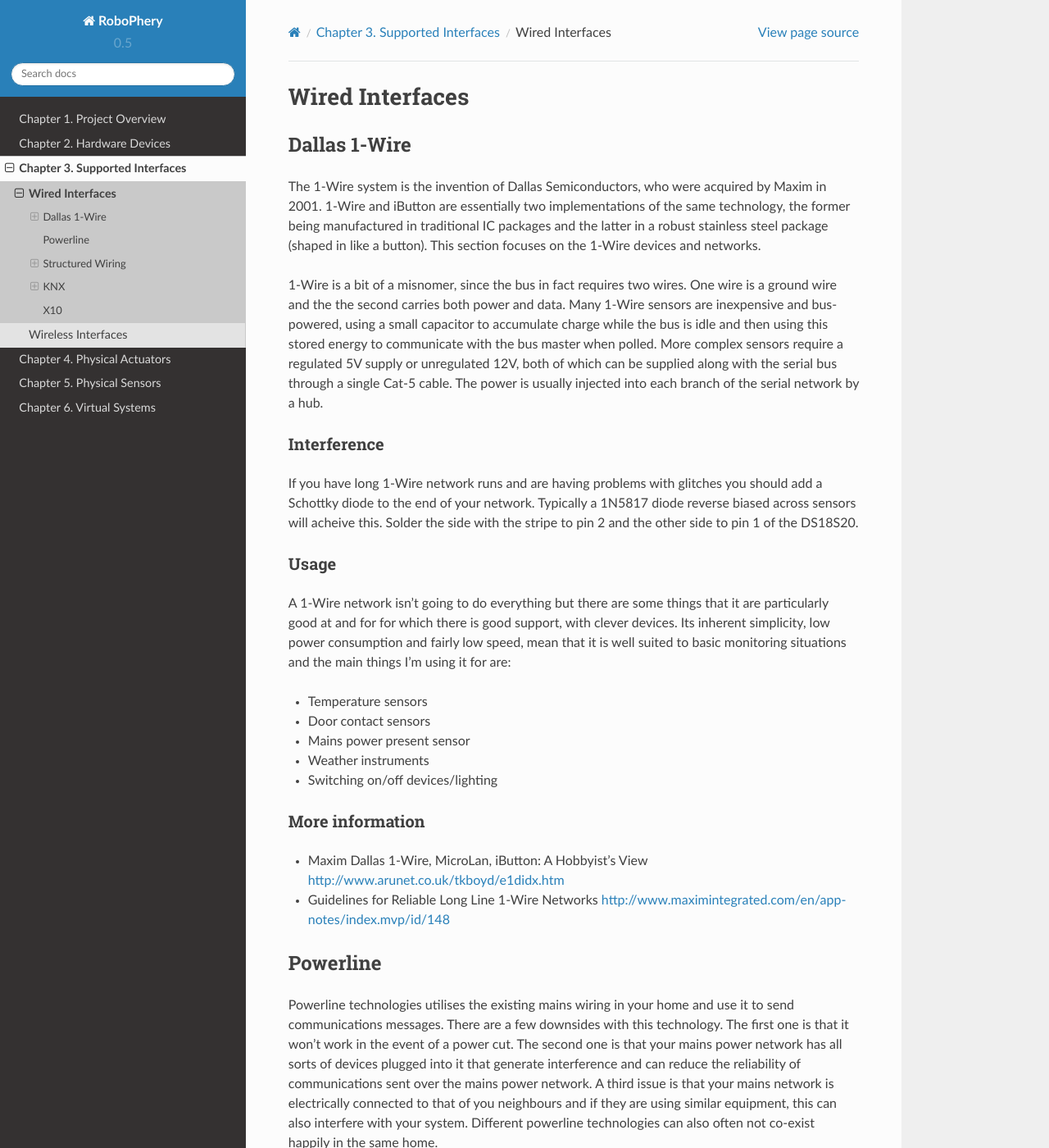
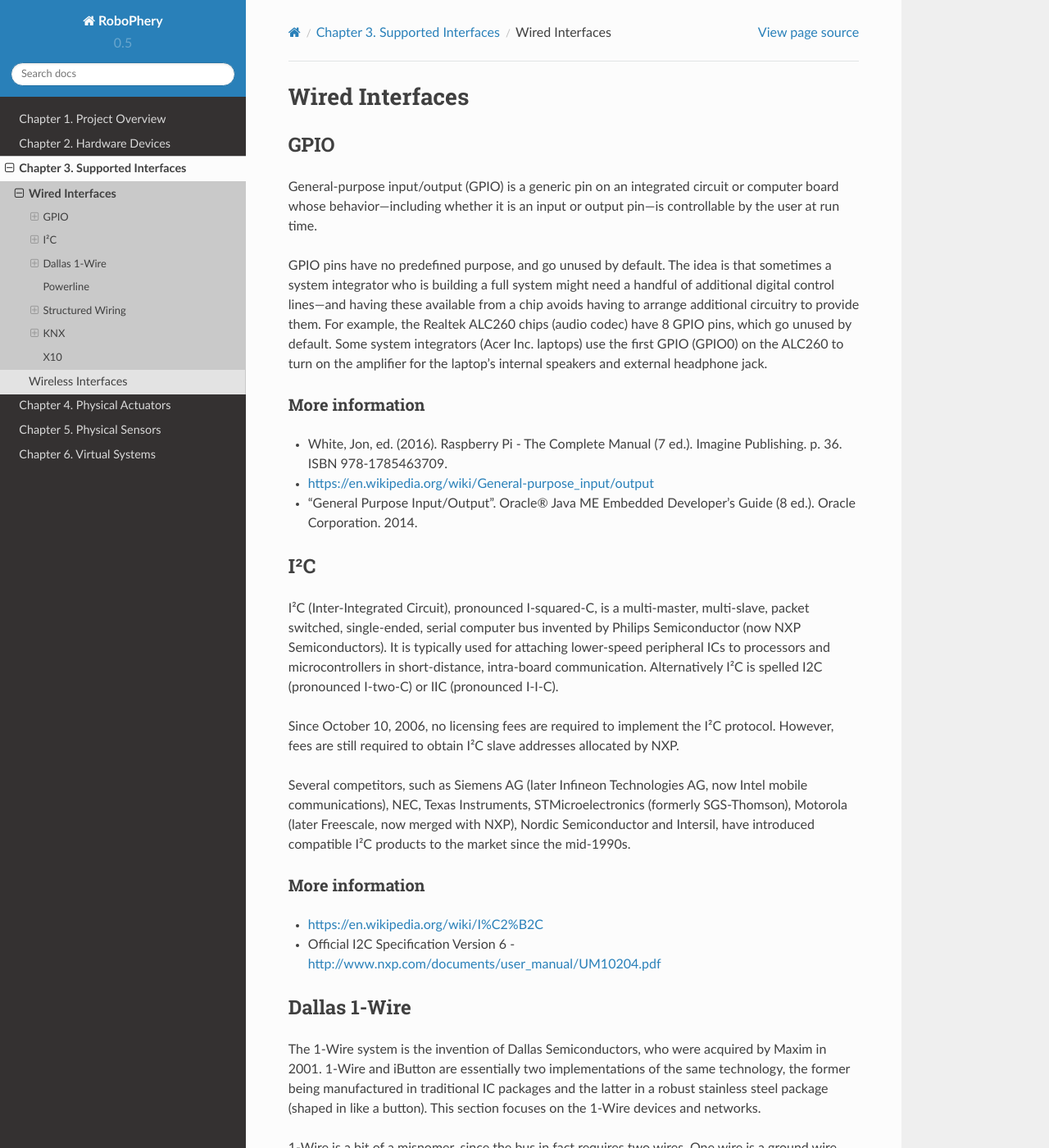
Before and after one commit to cznewt/robophery, a Sphinx documentation site: the page built from docs/source/doc/interface/wired.rst, in a window 1280 px wide and 1400 px high. Shown: the whole window at 82% size. Built offline with Sphinx 7.4.7 and the Read the Docs theme 2.0.0, drawn with Linux system fonts in a browser that asks for light colours; formulas are drawn with MathJax 3.

Commit message:
Interfaces description

```diff
--- a/docs/source/doc/interface/wired.rst
+++ b/docs/source/doc/interface/wired.rst
@@ -4,6 +4,54 @@
 Wired Interfaces
 ================
 
+GPIO
+====
+
+General-purpose input/output (GPIO) is a generic pin on an integrated circuit
+or computer board whose behavior—including whether it is an input or output
+pin—is controllable by the user at run time.
+
+GPIO pins have no predefined purpose, and go unused by default. The idea is
+that sometimes a system integrator who is building a full system might need a
+handful of additional digital control lines—and having these available from a
+chip avoids having to arrange additional circuitry to provide them. For
+example, the Realtek ALC260 chips (audio codec) have 8 GPIO pins, which go
+unused by default. Some system integrators (Acer Inc. laptops) use the first
+GPIO (GPIO0) on the ALC260 to turn on the amplifier for the laptop's internal
+speakers and external headphone jack.
+
+More information
+----------------
+
+* White, Jon, ed. (2016). Raspberry Pi - The Complete Manual (7 ed.). Imagine Publishing. p. 36. ISBN 978-1785463709.
+* https://en.wikipedia.org/wiki/General-purpose_input/output
+* "General Purpose Input/Output". Oracle® Java ME Embedded Developer's Guide (8 ed.). Oracle Corporation. 2014.
+
+I²C
+===
+
+I²C (Inter-Integrated Circuit), pronounced I-squared-C, is a multi-master,
+multi-slave, packet switched, single-ended, serial computer bus invented by
+Philips Semiconductor (now NXP Semiconductors). It is typically used for
+attaching lower-speed peripheral ICs to processors and microcontrollers in
+short-distance, intra-board communication. Alternatively I²C is spelled I2C
+(pronounced I-two-C) or IIC (pronounced I-I-C).
+
+Since October 10, 2006, no licensing fees are required to implement the I²C
+protocol. However, fees are still required to obtain I²C slave addresses
+allocated by NXP.
+
+Several competitors, such as Siemens AG (later Infineon Technologies AG, now
+Intel mobile communications), NEC, Texas Instruments, STMicroelectronics
+(formerly SGS-Thomson), Motorola (later Freescale, now merged with NXP),
+Nordic Semiconductor and Intersil, have introduced compatible I²C products to
+the market since the mid-1990s.
+
+More information
+----------------
+
+* https://en.wikipedia.org/wiki/I%C2%B2C
+* Official I2C Specification Version 6 - http://www.nxp.com/documents/user_manual/UM10204.pdf
 
 Dallas 1-Wire
 =============
```
Also changed, not shown: docs/source/doc/arch/architecture.rst (+49 -27 lines), docs/source/doc/arch/module.rst (+7 -2 lines).
